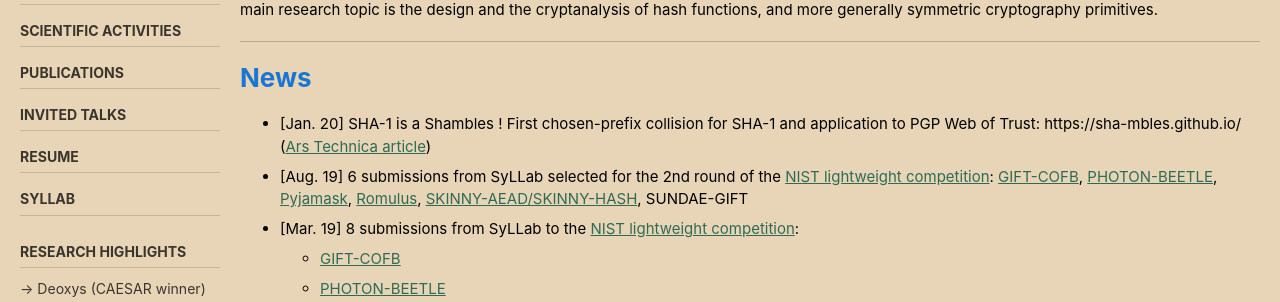
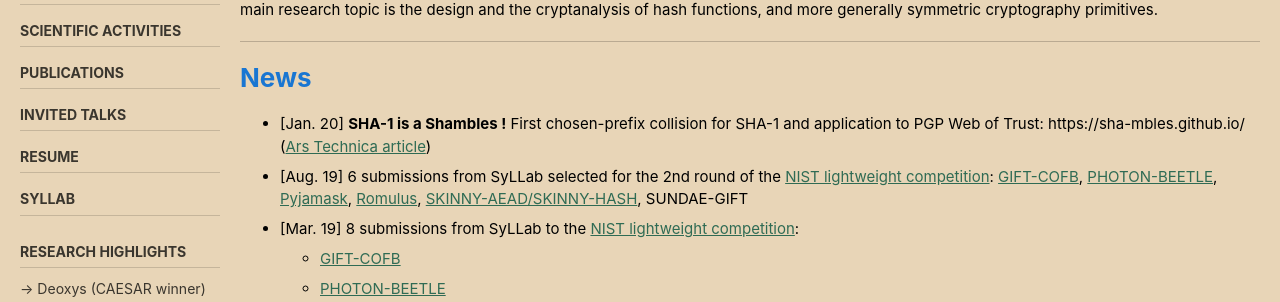
Before and after one commit to thomaspeyrin/web, a Jekyll site: the page built from index.md, in a window 1280 px wide and 900 px high. Shown: the part 212-514 px from the top of the window. Built offline with Jekyll 4.4.1, drawn with Linux system fonts in a browser that asks for light colours; cached includes are drawn as plain includes; nearby versions of some CDN libraries.

```diff
--- a/index.md
+++ b/index.md
@@ -19,7 +19,7 @@ Previously, I was a PhD student at [Orange Labs](http://www.orange.com/en_EN/) (
 
 # News
 
-- \[Jan. 20\] SHA-1 is a Shambles ! First chosen-prefix collision for SHA-1 and application to PGP Web of Trust: https://sha-mbles.github.io/ ([Ars Technica article](https://arstechnica.com/information-technology/2020/01/pgp-keys-software-security-and-much-more-threatened-by-new-sha1-exploit/))
+- \[Jan. 20\] **SHA-1 is a Shambles !** First chosen-prefix collision for SHA-1 and application to PGP Web of Trust: https://sha-mbles.github.io/ ([Ars Technica article](https://arstechnica.com/information-technology/2020/01/pgp-keys-software-security-and-much-more-threatened-by-new-sha1-exploit/))
 - \[Aug. 19\]  6 submissions from SyLLab selected for the 2nd round of the [NIST lightweight competition](https://csrc.nist.gov/Projects/Lightweight-Cryptography): [GIFT-COFB](https://www.isical.ac.in/~lightweight/COFB/), [PHOTON-BEETLE](https://www.isical.ac.in/~lightweight/beetle/), [Pyjamask](https://pyjamask-cipher.github.io/), [Romulus](https://romulusae.github.io/romulus/), [SKINNY-AEAD/SKINNY-HASH](https://sites.google.com/site/skinnycipher/nist-lwc-submission/skinny), SUNDAE-GIFT
 - \[Mar. 19\]  8 submissions from SyLLab to the [NIST lightweight competition](https://csrc.nist.gov/Projects/Lightweight-Cryptography):
   - [GIFT-COFB](https://www.isical.ac.in/~lightweight/COFB/)
```
